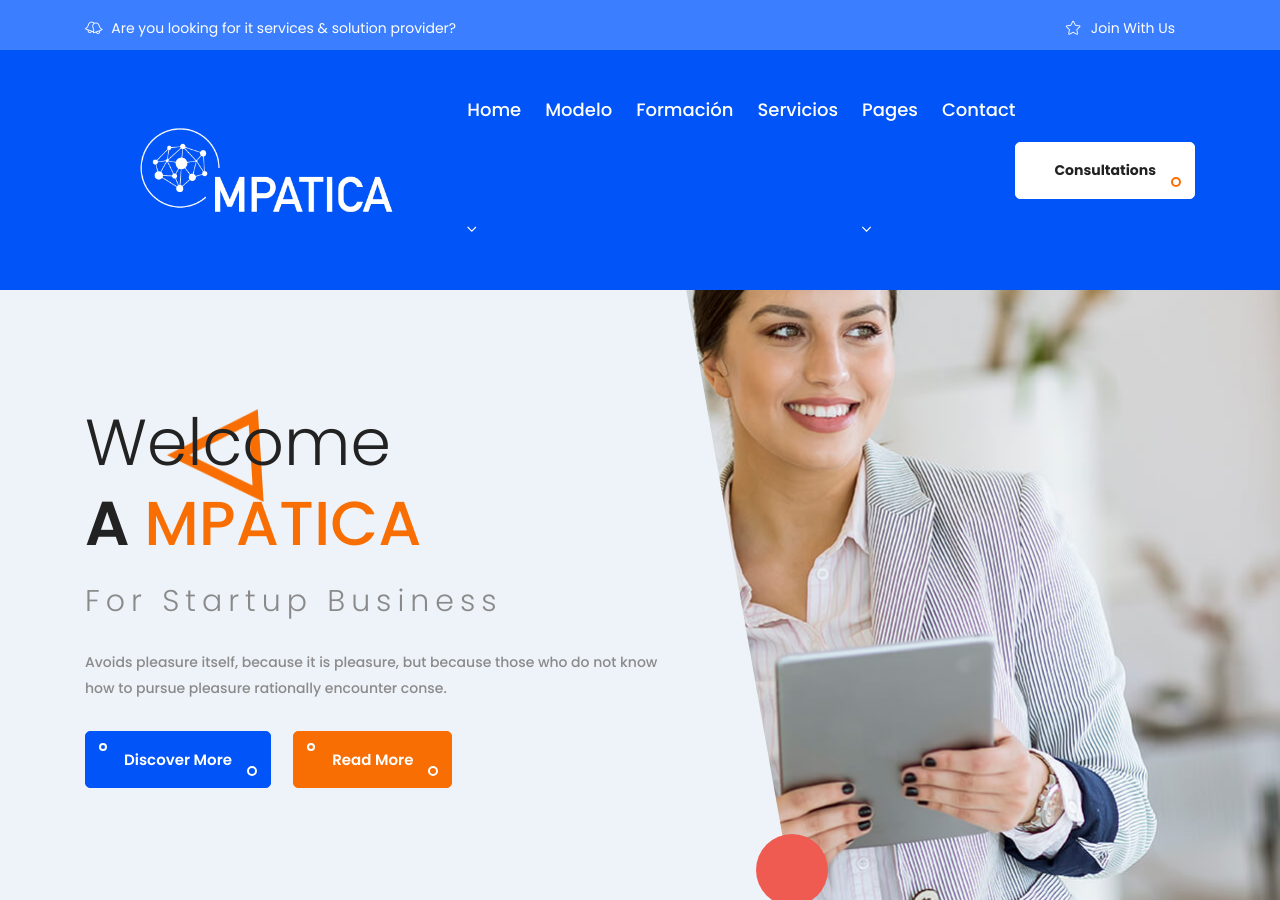
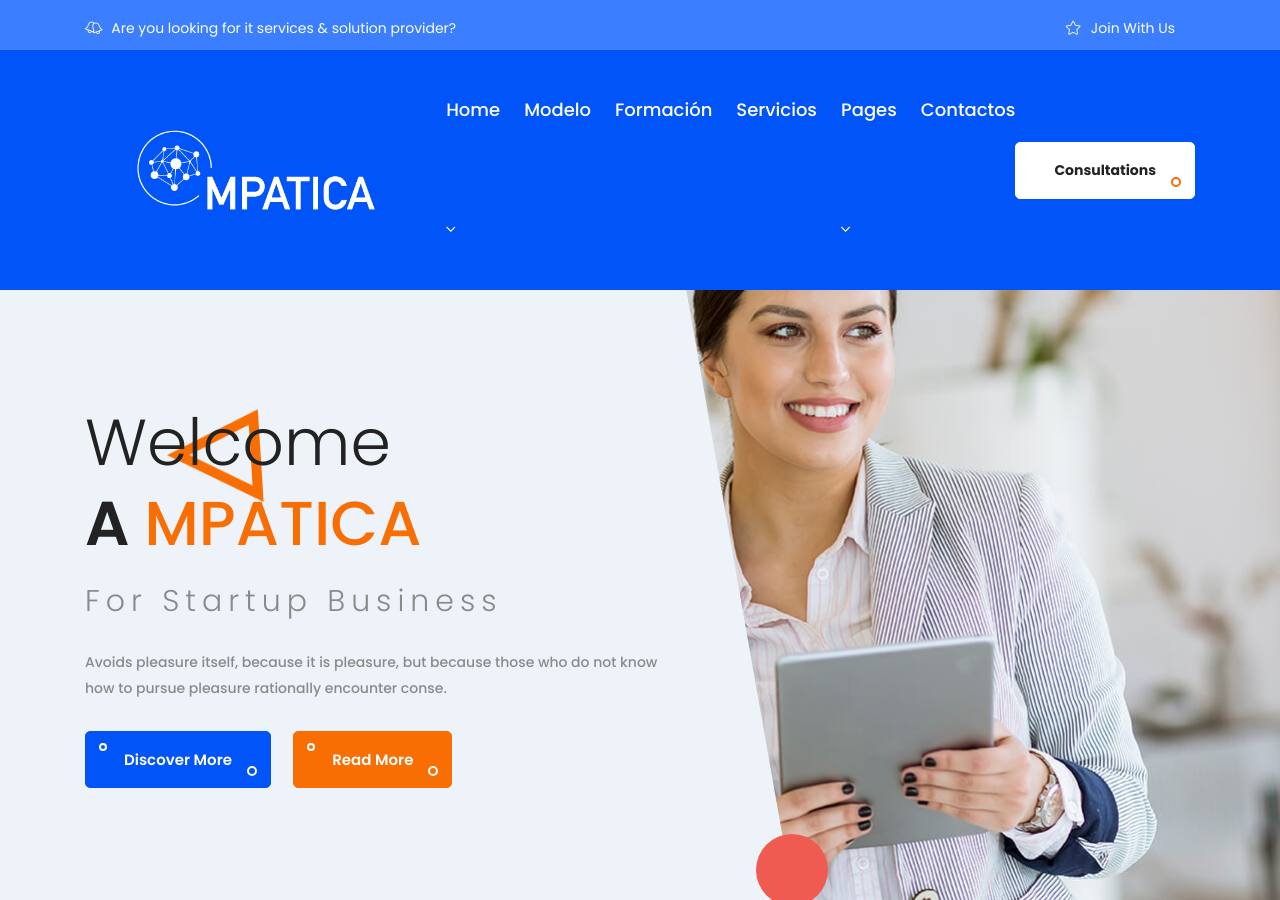
Before and after one commit to elemprendedoronline/mpatica, a Jekyll site: the page built from index.html, in a window 1280 px wide and 900 px high. Built offline with Jekyll 4.4.1, drawn with Linux system fonts in a browser that asks for light colours.

Commit message:
Update navigation.yml

```diff
--- a/_data/navigation.yml
+++ b/_data/navigation.yml
@@ -32,5 +32,5 @@
     url: /contact
   - text: 404
     url: /404
-- text: Contact
-  url: /contact
+- text: Contactos
+  url: /contactos
```
